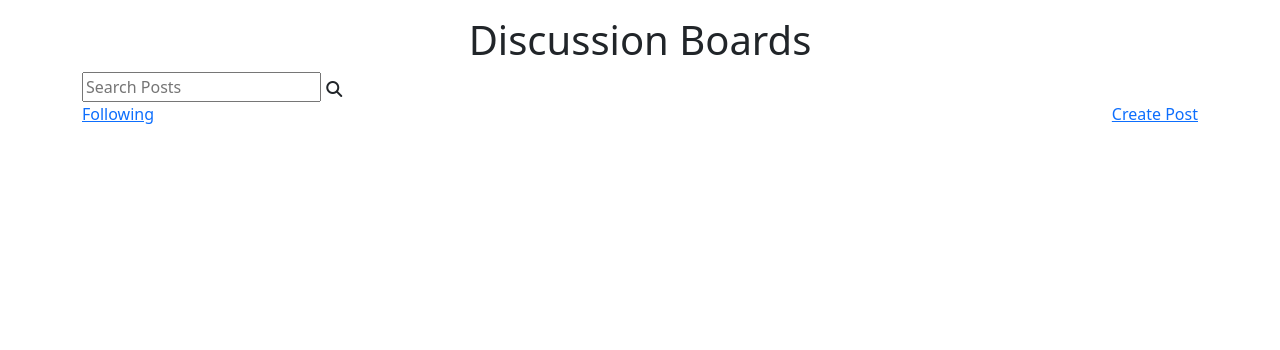
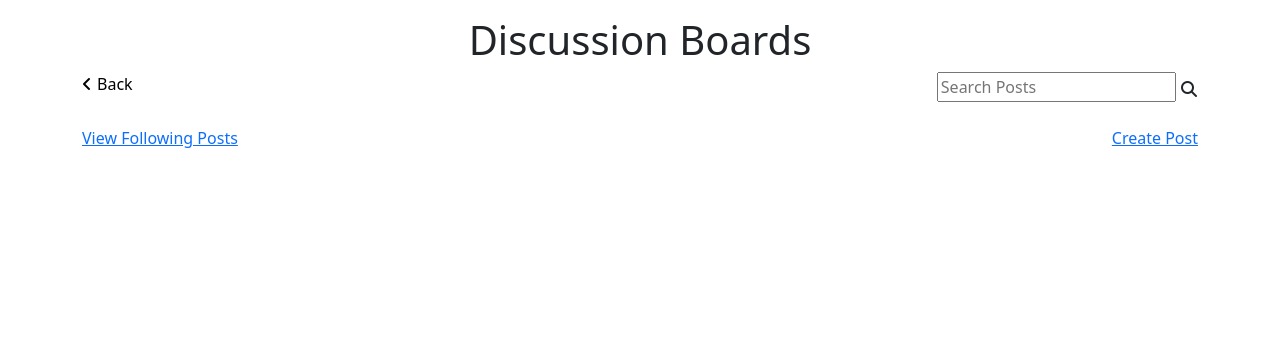
Before and after one commit to Dee-McG/DBAA, a Django app: page /posts/ in a window 1280 px wide. Shown: the part 70-420 px from the top of the page. Run offline with Django 4.2, Linux system fonts and the light colour scheme; data that the repository does not hold is empty; some libraries are stand-ins or nearby versions.

Commit message:
Style post list page

```diff
--- a/posts/static/posts/css/posts.css
+++ b/posts/static/posts/css/posts.css
@@ -25,9 +25,8 @@
 }
 
 .post-bor {
-    border: .5px solid #bf9b9b;
-    border-radius: 2px;
-    background-color: #f3e775;
+    border: 1px solid #bf9b9b;
+    border-radius: 8px;
     display: flex;
     flex-direction: row;
 }
--- a/posts/templates/posts/posts.html
+++ b/posts/templates/posts/posts.html
@@ -13,7 +13,12 @@
         <h1>Discussion Boards</h1>
     </div>
 
+    <div class="d-flex flex-row justify-content-between">
         <div>
+            <a onclick="history.back()" class="back-link"><i class="fa-solid fa-angle-left arrow"></i>Back</a>
+        </div>
+
+        <div class="justify-content-end">
             <form method='GET' id="search-form">
                 <input type='text' name='q' value='{{ request.GET.q }}' autocomplete="off" aria-label="Search Posts"
                     placeholder="Search Posts">
@@ -22,11 +27,12 @@
                 </button>
             </form>
         </div>
+    </div>
 
-    <div>
+    <div class="mt-4">
         <div class="d-flex flex-row justify-content-between">
             <div>
-                <a href="{% url 'follow' %}">Following</a>
+                <a href="{% url 'follow' %}">View Following Posts</a>
             </div>
             <div>
                 <a href="{% url 'create_post' %}">Create Post</a>
```
Lines whose indentation alone changed are shown as unchanged.
